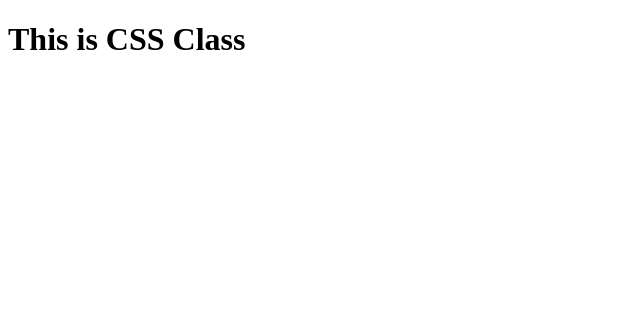
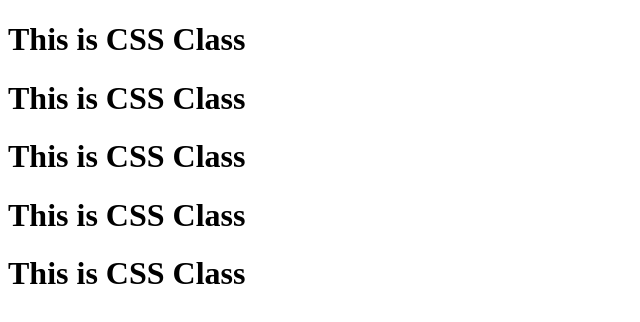
Before and after one commit to zFarmin/cssclass1, a plain HTML site: page index.html in a window 1280 px wide. Shown: the whole page, without its empty margins (0-640 px from the left). Drawn offline with Linux system fonts and the light colour scheme.

Commit message:
2nd update

```diff
--- a/index.html
+++ b/index.html
@@ -8,5 +8,10 @@
 </head>
 <body>
     <h1>This is CSS Class</h1>
+    <h1>This is CSS Class</h1>
+    <h1>This is CSS Class</h1>
+    <h1>This is CSS Class</h1>
+    <h1>This is CSS Class</h1>
+
 </body>
 </html>
```
